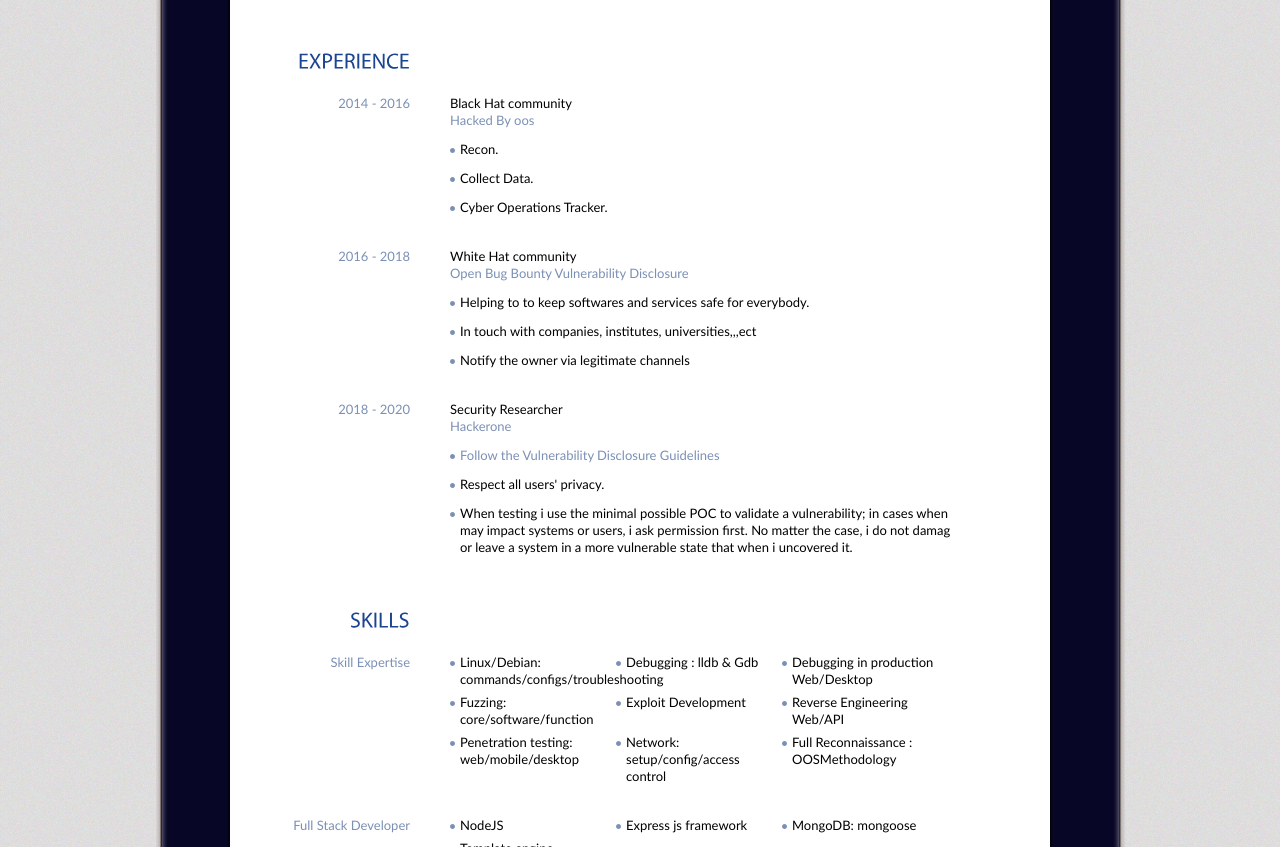
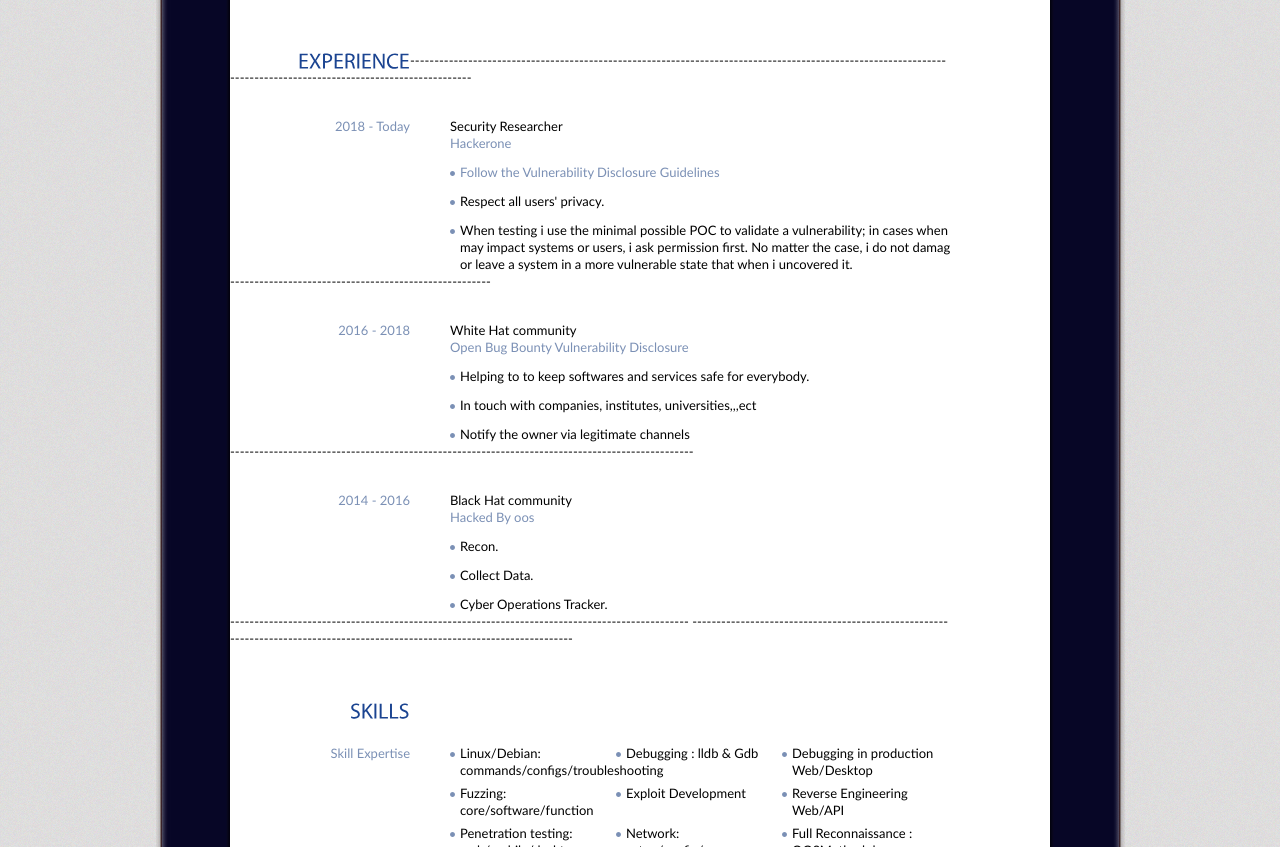
Before and after one commit to 0x4f4f53/hackerone.club, a plain HTML site: page index.html in a window 1280 px wide. Shown: the part 667-1514 px from the top of the page. Drawn offline with Linux system fonts and the light colour scheme.

Commit message:
Update index.html

```diff
--- a/index.html
+++ b/index.html
@@ -78,6 +78,31 @@
         <!-- Begin 3rd Row -->
         <div class="entry">
           <h2>EXPERIENCE</h2>
+-----------------------------------------------------------------------------------------------------------------------------------------------------------------
+
+	  <div class="content">
+          <h3>2018 - Today</h3>
+          <p>Security Researcher<br />
+            <a href="https://hackerone.com/b29z">Hackerone</a></p>
+          <ul class="info">
+          <li><a href="https://www.hackerone.com/disclosure-guidelines">Follow the Vulnerability Disclosure Guidelines</a></li>
+          <li>Respect all users' privacy.</li>
+          <li>When testing i use the minimal possible POC to validate a vulnerability; in cases when it may impact systems or users, i ask permission first. No matter the case, i do not damage or leave a system in a more vulnerable state that when i uncovered it.</li>
+          </ul>
+        </div>
+------------------------------------------------------
+
+        <div class="content">
+            <h3>2016 - 2018</h3>
+            <p>White Hat community<br />
+              <a href="https://www.openbugbounty.org/researchers/OOS/">Open Bug Bounty Vulnerability Disclosure</a></p>
+            <ul class="info">
+            <li>Helping to to keep softwares and services safe for everybody.</li>
+            <li>In touch with companies, institutes, universities,,,ect</li>
+            <li>Notify the owner via legitimate channels</li>
+            </ul>
+          </div>
+------------------------------------------------------------------------------------------------
           <div class="content">
             <h3>2014 - 2016</h3>
             <p>Black Hat community<br />
@@ -89,26 +114,10 @@
               <li>Cyber Operations Tracker.</li>
             </ul>
           </div>
-          <div class="content">
-            <h3>2016 - 2018</h3>
-            <p>White Hat community<br />
-              <a href="https://www.openbugbounty.org/researchers/OOS/">Open Bug Bounty Vulnerability Disclosure</a></p>
-            <ul class="info">
-            <li>Helping to to keep softwares and services safe for everybody.</li>
-            <li>In touch with companies, institutes, universities,,,ect</li>
-            <li>Notify the owner via legitimate channels</li>
-            </ul>
-          </div>
-        <div class="content">
-          <h3>2018 - 2020</h3>
-          <p>Security Researcher<br />
-            <a href="https://hackerone.com/b29z">Hackerone</a></p>
-          <ul class="info">
-          <li><a href="https://www.hackerone.com/disclosure-guidelines">Follow the Vulnerability Disclosure Guidelines</a></li>
-          <li>Respect all users' privacy.</li>
-          <li>When testing i use the minimal possible POC to validate a vulnerability; in cases when it may impact systems or users, i ask permission first. No matter the case, i do not damage or leave a system in a more vulnerable state that when i uncovered it.</li>
-          </ul>
-        </div>
+
+-----------------------------------------------------------------------------------------------
+
+----------------------------------------------------------------------------------------------------------------------------
       </div>
 
         <!-- End 3rd Row -->
```
